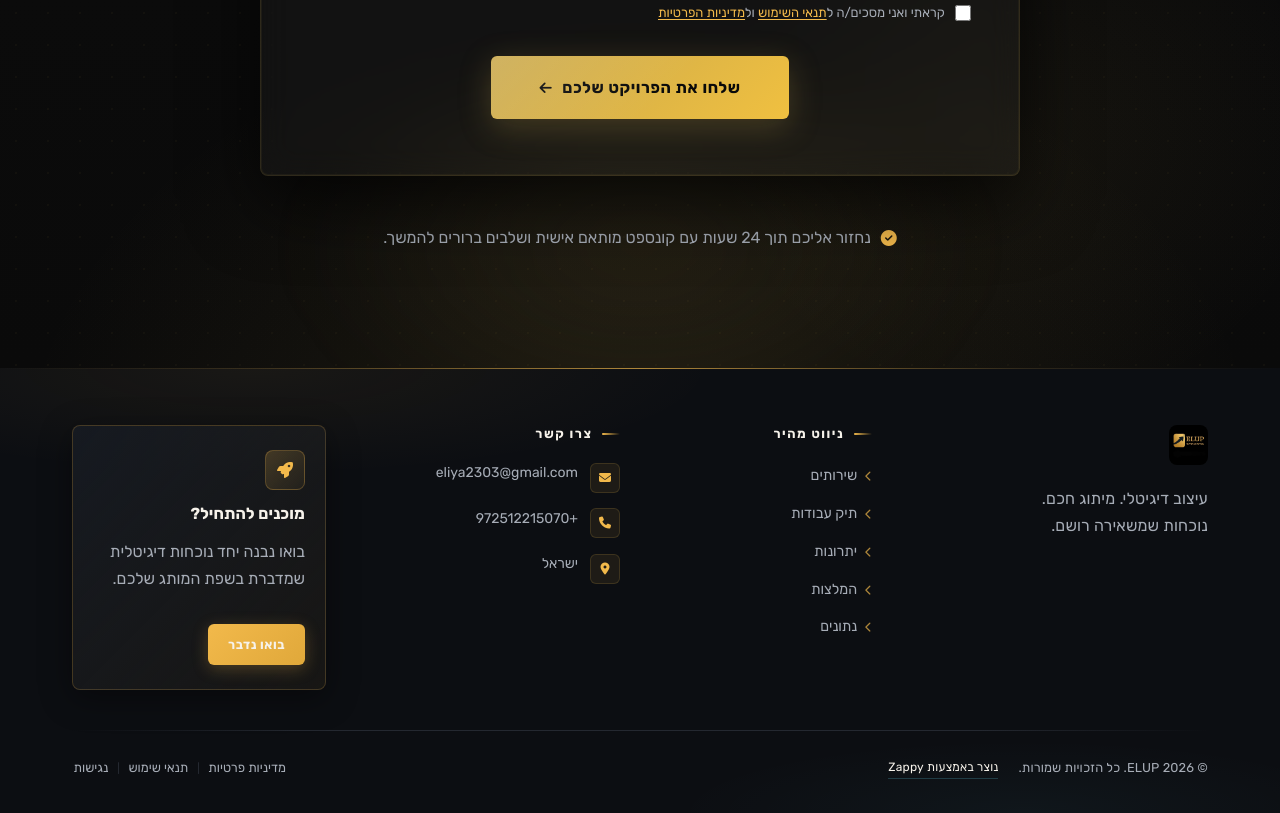
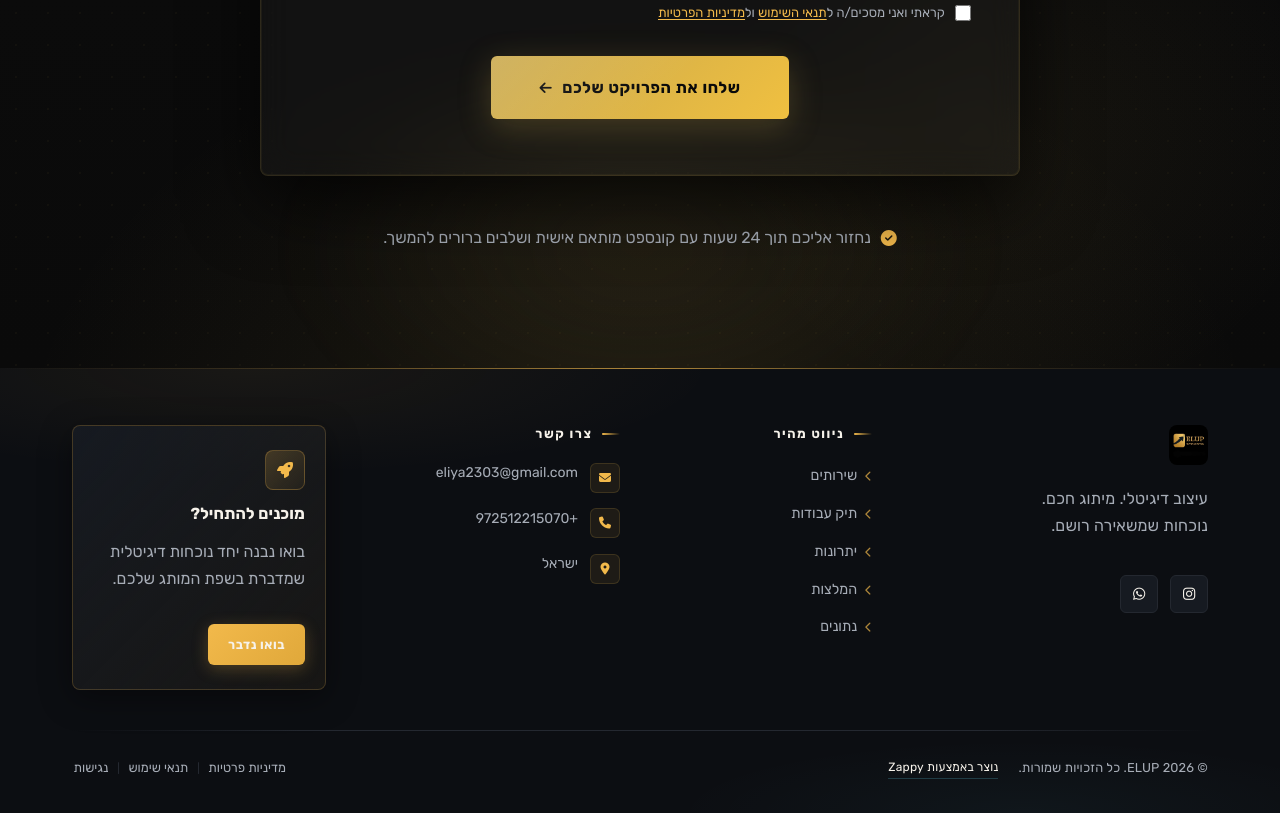
Before and after one commit to slipwoker/zappy-website-44ef0f5a-409e-4bda-94db-d43a3245ff46, a plain HTML site: page index.html in a window 1280 px wide. Shown: the part 7174-7987 px from the top of the page. Drawn offline with Linux system fonts and the light colour scheme.

Commit message:
Background sync: Progressive GitHub Sync

```diff
--- a/index.html
+++ b/index.html
@@ -1566,8 +1566,8 @@
         <p class="footer-tagline">עיצוב דיגיטלי. מיתוג חכם.<br>נוכחות שמשאירה רושם.</p>
         <div class="footer-social">
           <a href="#" aria-label="Facebook" class="social-link" style="display:none !important;"><i class="fab fa-facebook-f"></i></a>
-          <a href="#" aria-label="Instagram" class="social-link" style="display:none !important;"><i class="fab fa-instagram"></i></a>
-          <a href="#" aria-label="WhatsApp" class="social-link" style="display:none !important;"><i class="fab fa-whatsapp"></i></a>
+          <a href="https://instagram.com/elup23_?igsh=MWV0MXZodGM1bnB4ag==https://www.instagram.com/elup23_?igsh=MWV0MXZodGM1bnB4ag==" aria-label="Instagram" class="social-link"><i class="fab fa-instagram"></i></a>
+          <a href="https://wa.me/972512215070" aria-label="WhatsApp" class="social-link"><i class="fab fa-whatsapp"></i></a>
         </div>
       </div>
 
@@ -1641,7 +1641,7 @@
   </div>
 </footer>
 
-  <a href="https://wa.me/[whatsapp_handle]" class="whatsapp-float" aria-label="WhatsApp">
+  <a href="https://wa.me/972512215070" class="whatsapp-float" aria-label="WhatsApp">
     <i class="fab fa-whatsapp"></i>
   </a>
 
```
Also changed, not shown: accessibility.html (+2 -2 lines), privacy.html (+2 -2 lines), public/accessibility.html (+1 -1 lines), public/accessibility/index.html (+1 -1 lines), public/index.html (+1 -1 lines), public/privacy.html (+1 -1 lines), public/privacy/index.html (+1 -1 lines), public/terms.html (+1 -1 lines), public/terms/index.html (+1 -1 lines), terms.html (+2 -2 lines), public/assets/site-index-testimonials-image-2.webp, 3 other files.
